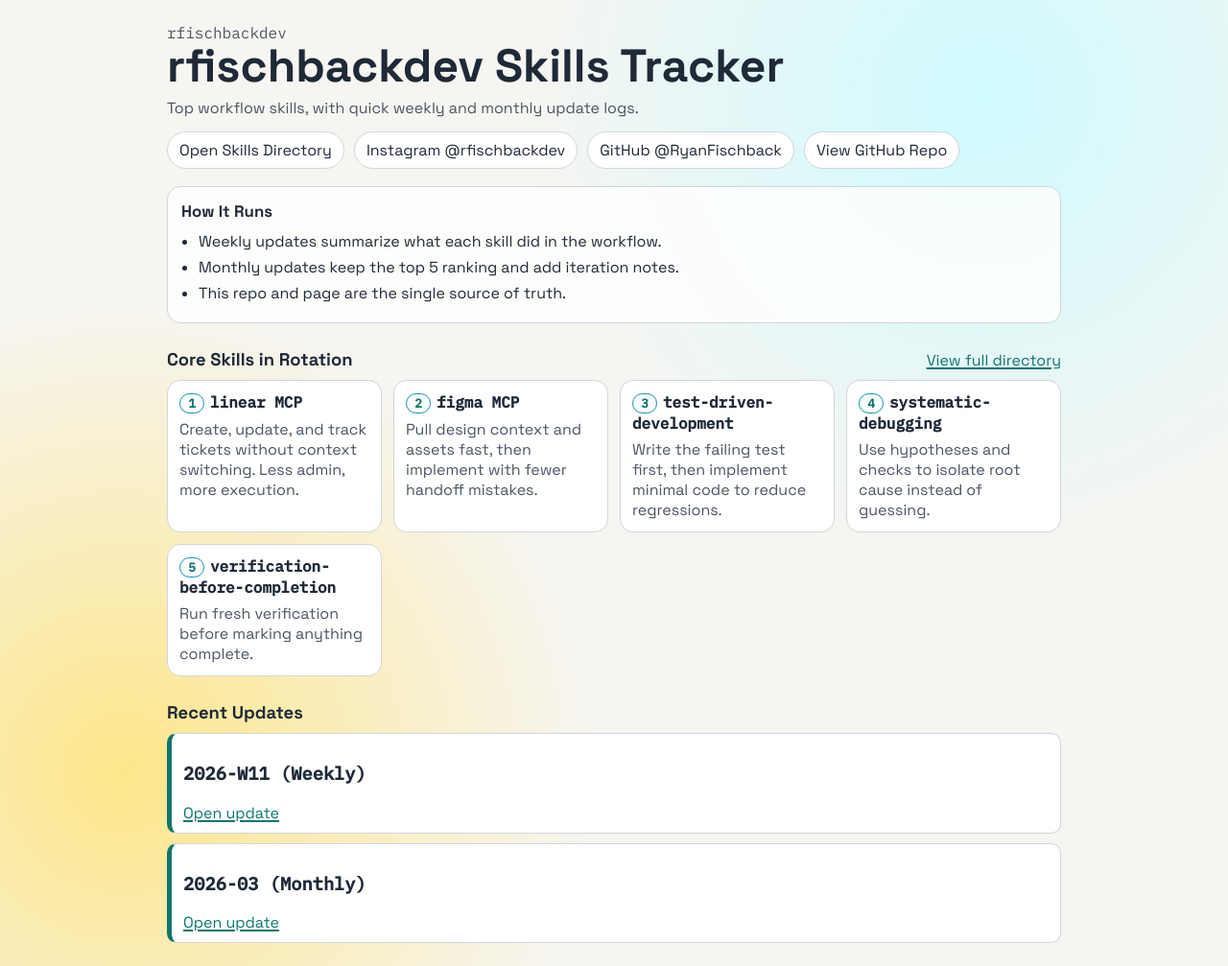
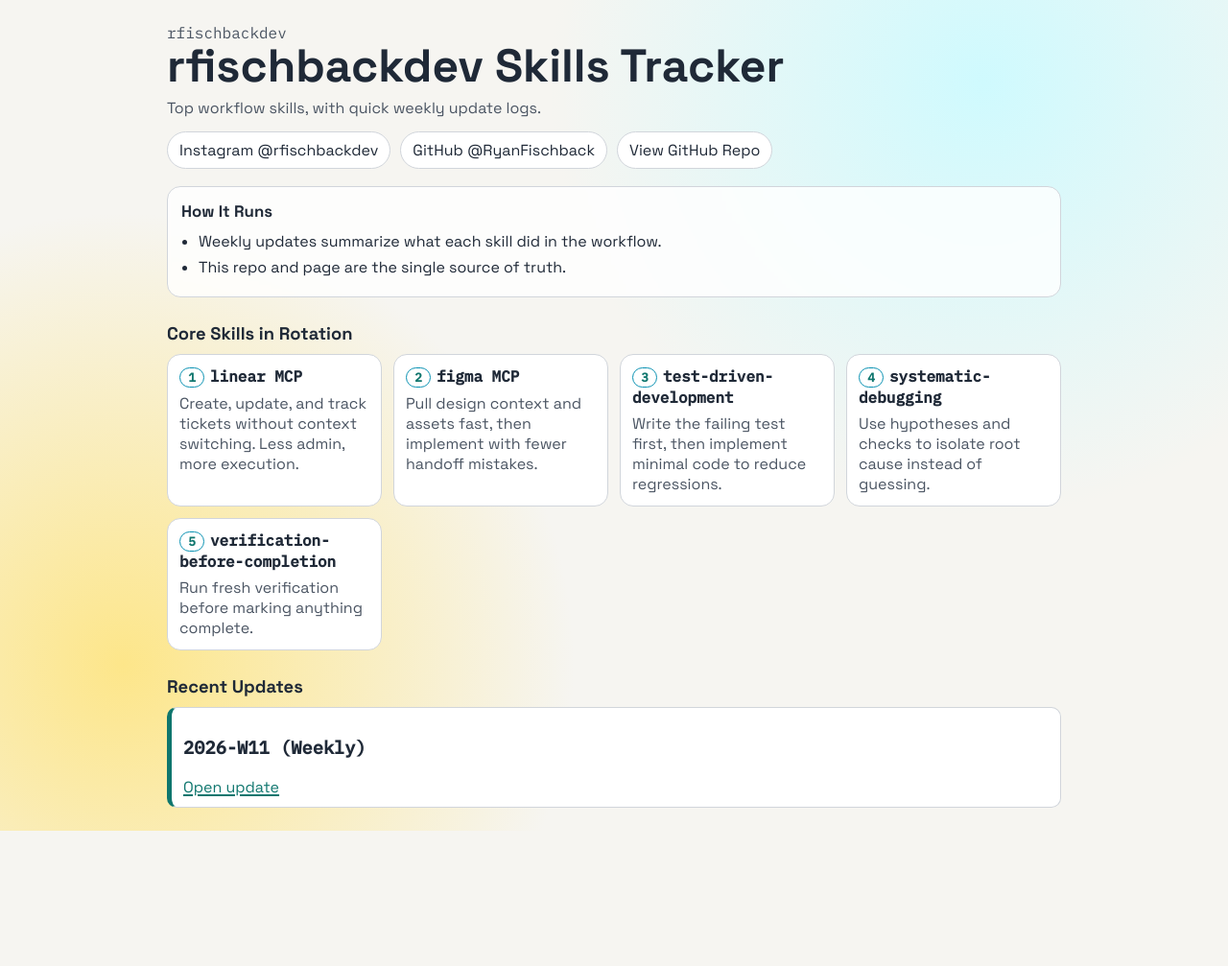
Before and after one commit to RyanFischback/skills-tracker-repo, a plain HTML site: page index.html in a window 1280 px wide. Shown: the whole page at 96% size. After the commit the page ends 866 px from the top, so only its background shows below. Drawn offline with Linux system fonts and the light colour scheme.

Commit message:
Switch tracker and site to weekly-only flow

```diff
--- a/index.html
+++ b/index.html
@@ -6,7 +6,7 @@
     <title>rfischbackdev | Skills Tracker</title>
     <meta
       name="description"
-      content="rfischbackdev skills tracker with top workflow skills, weekly updates, and monthly summaries."
+      content="rfischbackdev skills tracker with top workflow skills and weekly summaries."
     />
     <link rel="preconnect" href="https://fonts.googleapis.com" />
     <link rel="preconnect" href="https://fonts.gstatic.com" crossorigin />
@@ -189,12 +189,9 @@
         <p class="mono">rfischbackdev</p>
         <h1>rfischbackdev Skills Tracker</h1>
         <p>
-          Top workflow skills, with quick weekly and monthly update logs.
+          Top workflow skills, with quick weekly update logs.
         </p>
         <div class="buttons">
-          <a class="btn" href="viewer.html?doc=skills/skills-directory.md"
-            >Open Skills Directory</a
-          >
           <a
             class="btn"
             href="https://instagram.com/rfischbackdev"
@@ -224,7 +221,6 @@
           <h2>How It Runs</h2>
           <ul class="list">
             <li>Weekly updates summarize what each skill did in the workflow.</li>
-            <li>Monthly updates keep the top 5 ranking and add iteration notes.</li>
             <li>This repo and page are the single source of truth.</li>
           </ul>
         </article>
@@ -233,7 +229,6 @@
       <section>
         <div class="skills-head">
           <h2 class="section-title">Core Skills in Rotation</h2>
-          <a href="viewer.html?doc=skills/skills-directory.md">View full directory</a>
         </div>
         <div class="skills-grid">
           <article class="skill-card">
@@ -263,11 +258,7 @@
       <section class="update-list">
         <article class="update-item">
           <h3 class="mono">2026-W11 (Weekly)</h3>
-          <a href="viewer.html?doc=skills/updates/2026-W11.md">Open update</a>
-        </article>
-        <article class="update-item">
-          <h3 class="mono">2026-03 (Monthly)</h3>
-          <a href="viewer.html?doc=skills/updates/2026-03.md">Open update</a>
+          <a href="viewer.html?doc=skills/skills-directory.md">Open update</a>
         </article>
       </section>
     </main>
```
Also changed, not shown: 6 other files.
